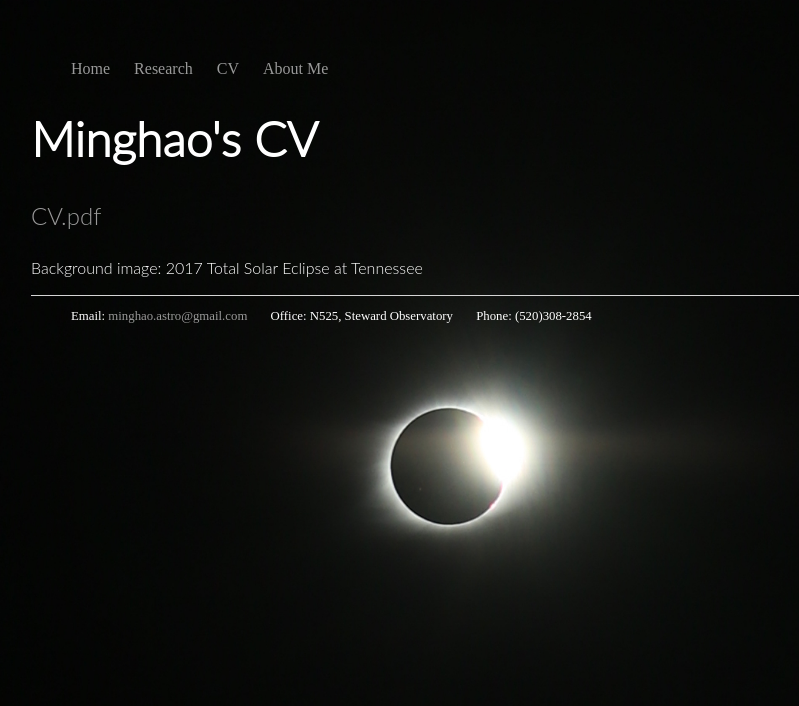
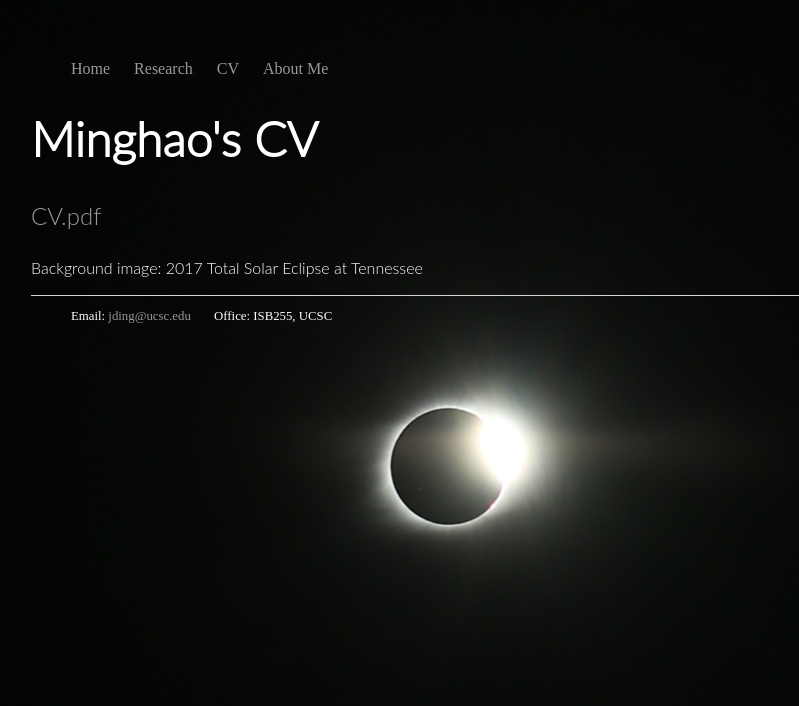
Before and after one commit to JianiDing/JianiDing.github.io, a Jekyll site: the page built from CV/index.html, in a window 1280 px wide. Shown: the top 706 px of the page, without its empty margins (209-1008 px from the left). Built offline with Jekyll 4.4.1, drawn with Linux system fonts in a browser that asks for light colours.

Commit message:
Update CV.html

```diff
--- a/_layouts/CV.html
+++ b/_layouts/CV.html
@@ -22,9 +22,8 @@
 			</div><!-- /.container -->
 			<footer>
 	    		<ul>
-	        		<li style="color:white">Email: <a href="mailto:minghao.astro@gmail.com">minghao.astro@gmail.com</a></li>
-	        		<li style="color:white">Office: N525, Steward Observatory </li>
-	        		<li style="color:white">Phone: (520)308-2854 </li>
+	        		<li style="color:white">Email: <a href="mailto:jding@ucsc.edu">jding@ucsc.edu</a></li>
+				<li style="color:white">Office: ISB255, UCSC </li>
 				</ul>
 			</footer>
 		</body>
```
